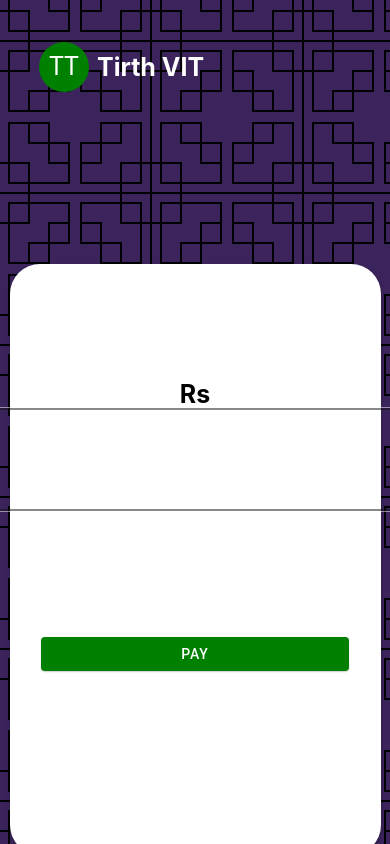
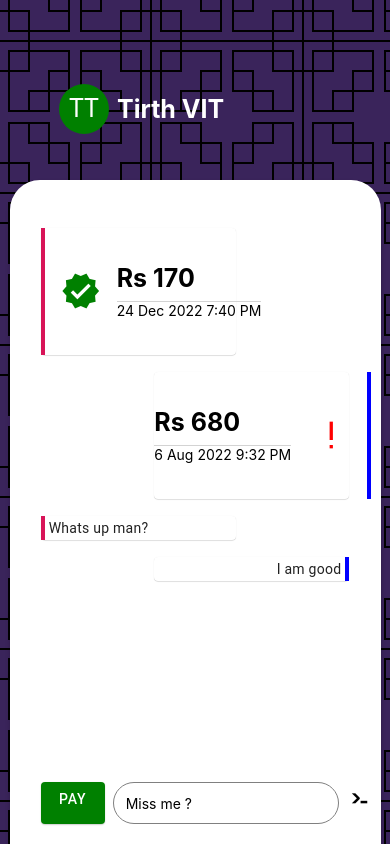
Before and after one commit to Konu9712/VedPay, a React Native app: screen / in a window 390 px wide. Built offline with nearby package versions, Linux system fonts and the light colour scheme.

Commit message:
Styling Change in OutContactChatScreen

```diff
--- a/App.js
+++ b/App.js
@@ -39,18 +39,22 @@ export default function App() {
       {/* <OtpScreen /> */}
       {/* <PreQrScreen /> */}
       {/* <QRScanner /> */}
+      {/* Card Collection ---------------------- */}
       {/* <CardCollectionScreen /> */}
       {/* <AddCardScreen /> */}
       {/* <Modal /> */}
       {/* <CardTransactionListScreen /> */}
+      {/* IN------------------------------------ */}
       {/* <AddMoneyMainScreen /> */}
       {/* <AddMoneySource /> */}
       {/* <AddMoneySuccessfully /> */}
+      {/* History-------------------------------- */}
       {/* <HistoryMainScreen /> */}
       {/* <HistoryDetails /> */}
+      {/* OUT------------------------------------ */}
       {/* <OutMainScreen /> */}
-      {/* <OutContactChatScreen /> */}
-      <OutPayScreen />
+      <OutContactChatScreen />
+      {/* <OutPayScreen /> */}
     </ImageBackground>
   );
 }
--- a/Pages/OutContactChatScreen/OutContactChatScreen.js
+++ b/Pages/OutContactChatScreen/OutContactChatScreen.js
@@ -1,6 +1,12 @@
 import * as React from "react";
 import { Text, View, StyleSheet, TextInput } from "react-native";
-import { Avatar, Button, Card, IconButton, Title } from "react-native-paper";
+import {
+  Avatar,
+  Button,
+  Card,
+  IconButton,
+  Paragraph,
+} from "react-native-paper";
 import {
   widthPercentageToDP as wp,
   heightPercentageToDP as hp,
@@ -57,13 +63,15 @@ export default function OutContactChatScreen() {
                 <Card style={styles.card}>
                   <View style={styles.reciverTextContainer}>
                     <View style={styles.textreciverBar} />
-                    <Title style={styles.reciverText}>Whats up man?</Title>
+                    <Paragraph style={styles.reciverText}>
+                      Whats up man?
+                    </Paragraph>
                   </View>
                 </Card>
 
                 <Card style={[styles.senderCard, styles.card]}>
                   <View style={styles.reciverTextContainer}>
-                    <Title style={styles.senderText}>I am good</Title>
+                    <Paragraph style={styles.senderText}>I am good</Paragraph>
                     <View style={styles.textsenderBar} />
                   </View>
                 </Card>
@@ -78,6 +86,12 @@ export default function OutContactChatScreen() {
                     Pay
                   </Button>
                   <TextInput style={styles.chatInput} placeholder="Miss me ?" />
+                  <IconButton
+                    icon="console-line"
+                    size={20}
+                    onPress={() => console.log("Pressed")}
+                    style={styles.send_Icon}
+                  />
                 </View>
               </View>
             </>
@@ -123,7 +137,7 @@ const styles = StyleSheet.create({
   reciverCard: {},
   amount: {
     fontWeight: "bold",
-    fontSize: hp("3.5%"),
+    fontSize: hp("3%"),
   },
   senderCard: {
     alignItems: "flex-end",
@@ -165,10 +179,16 @@ const styles = StyleSheet.create({
   },
   chatInput: {
     marginLeft: wp("2%"),
-    width: wp("60%"),
+    width: wp("58%"),
     borderRadius: 30,
-    borderColor: "black",
+    borderColor: "grey",
     borderWidth: 1,
     paddingHorizontal: wp("3%"),
   },
+  pay_btn: {
+    height: hp("5%"),
+  },
+  send_Icon: {
+    height: 20,
+  },
 });
```
Also changed, not shown: 1 other file (tests, documents, lock files or other folders).
